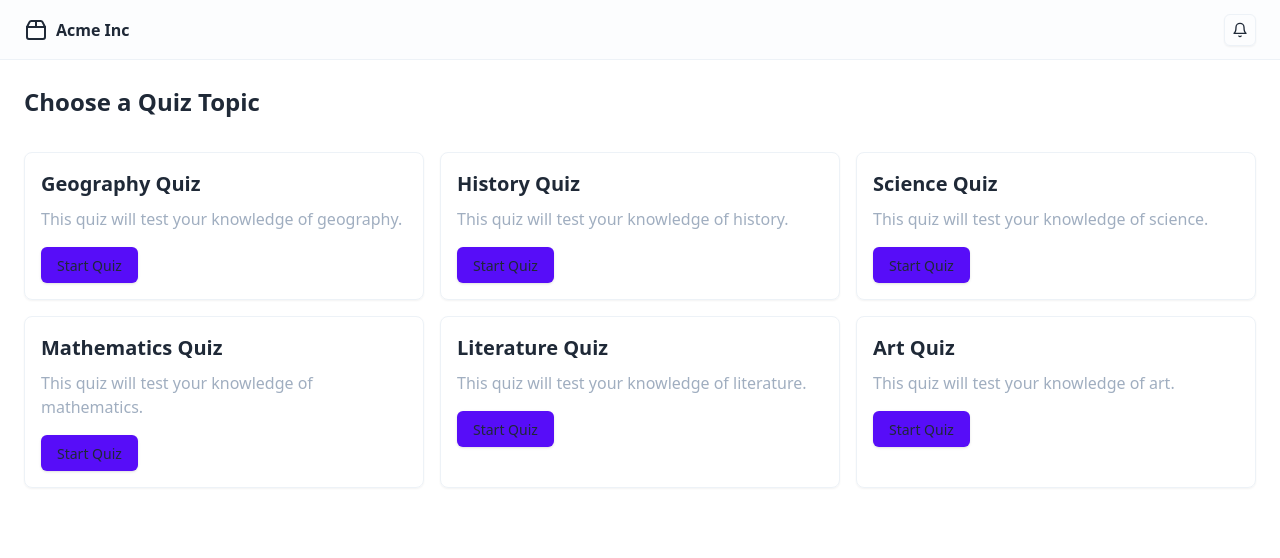
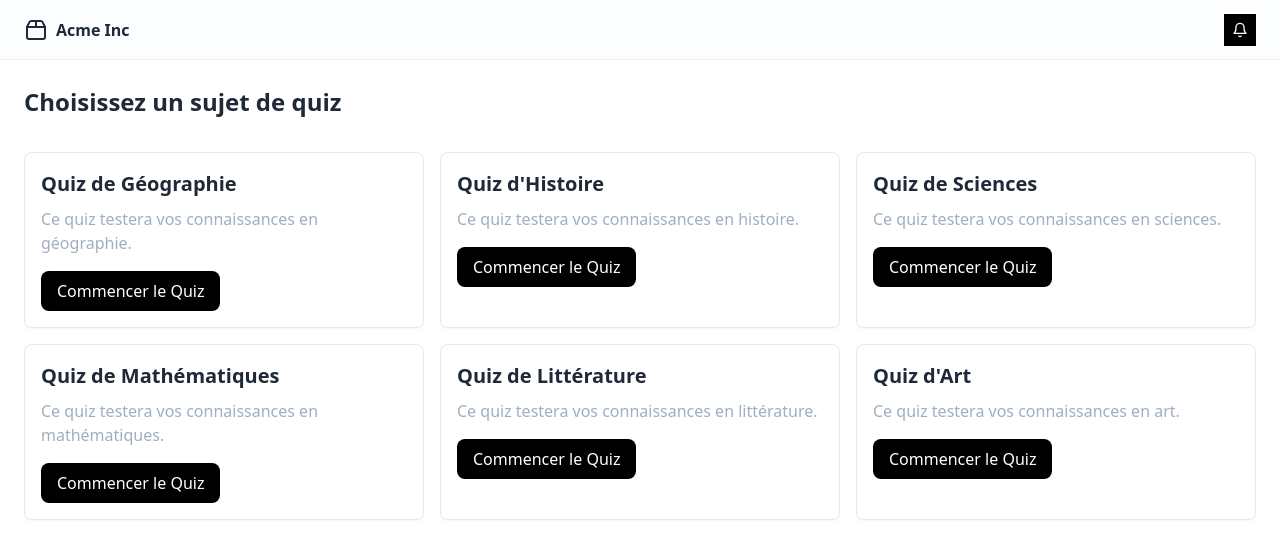
Before and after one commit to MartinetCl/react-IA, a Next.js app in the folder chat-front/: page /topics in a window 1280 px wide. Shown: the top 558 px of the page. Built offline with nearby package versions, Linux system fonts and the light colour scheme.

Commit message:
redirection page

```diff
--- a/chat-front/src/pages/room/index.tsx
+++ b/chat-front/src/pages/room/index.tsx
@@ -1,59 +1,53 @@
-
-import Link from "next/link"
-
-import { Button } from "@/components/ui/button"
-
+import Link from "next/link";
+import { useRouter } from "next/router"; // Importez useRouter de Next.js
 
 export default function Component() {
+    const router = useRouter(); // Utilisez le hook useRouter
+
+    // Fonction pour gérer la redirection
+    const handleStartQuiz = () => {
+        router.push('/Quizztimer'); // Redirigez vers la page /Quizztimer
+    };
+
     return (
         <div className="flex flex-col h-screen">
             <header className="flex h-[60px] items-center gap-4 border-b bg-gray-100/40 px-6 dark:bg-gray-800/40">
-                <Link className="flex items-center gap-2 font-semibold" href="#">
-                    <Package2Icon className="h-6 w-6" />
-                    <span className="">Quizz</span>
+                <Link href="#">
+                    <a className="flex items-center gap-2 font-semibold">
+                        <Package2Icon className="h-6 w-6" />
+                        <span>Acme Inc</span>
+                    </a>
                 </Link>
-                <Button className="ml-auto h-8 w-8" size="icon" variant="outline">
+                <button className="ml-auto h-8 w-8 bg-black text-white" onClick={handleStartQuiz}>
                     <BellIcon className="h-4 w-4" />
-                    <span className="sr-only">Toggle notifications</span>
-                </Button>
+                    <span className="sr-only">Notifications</span>
+                </button>
             </header>
             <main className="flex flex-1 flex-col gap-4 p-4 md:gap-8 md:p-6">
                 <div className="flex items-center">
-                    <h1 className="font-semibold text-lg md:text-2xl">Choissisez votre Room</h1>
+                    <h1 className="font-semibold text-lg md:text-2xl">Choisissez un sujet de quiz</h1>
                 </div>
                 <div className="grid grid-cols-1 md:grid-cols-2 lg:grid-cols-3 gap-4">
-                    <div className="border shadow-sm rounded-lg">
-                        <div className="p-4">
-                            <h2 className="text-xl font-semibold">Room privé</h2>
-                            <p className="mt-2 text-gray-500 dark:text-gray-400">Cette room est déstinez à des parties privées.</p>
-                            <br />
-                            <div>
-                                <label htmlFor="username" className="sr-only">Code </label>
-                                <input
-                                    id="username"
-                                    name="username"
-                                    type="text"
-                                    autoComplete="username"
-                                    required
-                                    className="appearance-none rounded-none relative block px-3 py-2 border border-gray-300 placeholder-gray-500 text-gray-900 rounded-t-md focus:outline-none focus:ring-indigo-500 focus:border-indigo-500 focus:z-10 sm:text-sm"
-                                    placeholder="Entrez votre code d'accés"
-                                />
-                                <Button className="mt-4">Accedez</Button>
+                    {[
+                        { title: "Quiz de Géographie", description: "Ce quiz testera vos connaissances en géographie." },
+                        { title: "Quiz d'Histoire", description: "Ce quiz testera vos connaissances en histoire." },
+                        { title: "Quiz de Sciences", description: "Ce quiz testera vos connaissances en sciences." },
+                        { title: "Quiz de Mathématiques", description: "Ce quiz testera vos connaissances en mathématiques." },
+                        { title: "Quiz de Littérature", description: "Ce quiz testera vos connaissances en littérature." },
+                        { title: "Quiz d'Art", description: "Ce quiz testera vos connaissances en art." }
+                    ].map((quiz, index) => (
+                        <div key={index} className="border border-solid shadow-sm rounded-lg border-gray-300 dark:border-gray-700 rounded-2xl">
+                            <div className="p-4">
+                                <h2 className="text-xl font-semibold">{quiz.title}</h2>
+                                <p className="mt-2 text-gray-500 dark:text-gray-400">{quiz.description}</p>
+                                <button className="mt-4 bg-black text-white py-2 px-4 rounded-lg" onClick={handleStartQuiz}>Commencer le Quiz</button>
                             </div>
                         </div>
-                    </div>
-                    <div className="border shadow-sm rounded-lg">
-                        <div className="p-4">
-                            <h2 className="text-xl font-semibold">Room publique (Aléatoire)</h2>
-                            <p className="mt-2 text-gray-500 dark:text-gray-400"> Cette room est déstinez à des parties publique et aléatoire.</p>
-                            <Button className="mt-4">Accedez</Button>
-                        </div>
-                    </div>
-
+                    ))}
                 </div>
             </main>
         </div>
-    )
+    );
 }
 
 function BellIcon(props: React.SVGProps<SVGSVGElement>) {
--- a/chat-front/src/pages/topics/index.tsx
+++ b/chat-front/src/pages/topics/index.tsx
@@ -1,77 +1,54 @@
 
-import Link from "next/link"
-import { Button } from "@/components/ui/button"
-
+import { useRouter } from "next/router"; // Importez useRouter de Next.js
 
 export default function Component() {
+  const router = useRouter();
+
+  // Fonction pour gérer la redirection
+  const handleStartQuiz = () => {
+    router.push('/Quizztimer');
+  };
+
   return (
     <div className="flex flex-col h-screen">
       <header className="flex h-[60px] items-center gap-4 border-b bg-gray-100/40 px-6 dark:bg-gray-800/40">
-        <Link className="flex items-center gap-2 font-semibold" href="#">
+        <a className="flex items-center gap-2 font-semibold cursor-pointer" onClick={() => router.push('/')}>
           <Package2Icon className="h-6 w-6" />
-          <span className="">Acme Inc</span>
-        </Link>
-        <Button className="ml-auto h-8 w-8" size="icon" variant="outline">
+          <span>Acme Inc</span>
+        </a>
+        <button className="ml-auto h-8 w-8 bg-black text-white flex justify-center items-center" onClick={handleStartQuiz}>
           <BellIcon className="h-4 w-4" />
-          <span className="sr-only">Toggle notifications</span>
-        </Button>
+          <span className="sr-only">Notifications</span>
+        </button>
       </header>
       <main className="flex flex-1 flex-col gap-4 p-4 md:gap-8 md:p-6">
         <div className="flex items-center">
-          <h1 className="font-semibold text-lg md:text-2xl">Choose a Quiz Topic</h1>
+          <h1 className="font-semibold text-lg md:text-2xl">Choisissez un sujet de quiz</h1>
         </div>
         <div className="grid grid-cols-1 md:grid-cols-2 lg:grid-cols-3 gap-4">
-          <div className="border shadow-sm rounded-lg">
-            <div className="p-4">
-              <h2 className="text-xl font-semibold">Geography Quiz</h2>
-              <p className="mt-2 text-gray-500 dark:text-gray-400">This quiz will test your knowledge of geography.</p>
-              <Button className="mt-4">Start Quiz</Button>
+          {[
+            { title: "Quiz de Géographie", description: "Ce quiz testera vos connaissances en géographie." },
+            { title: "Quiz d'Histoire", description: "Ce quiz testera vos connaissances en histoire." },
+            { title: "Quiz de Sciences", description: "Ce quiz testera vos connaissances en sciences." },
+            { title: "Quiz de Mathématiques", description: "Ce quiz testera vos connaissances en mathématiques." },
+            { title: "Quiz de Littérature", description: "Ce quiz testera vos connaissances en littérature." },
+            { title: "Quiz d'Art", description: "Ce quiz testera vos connaissances en art." }
+          ].map((quiz, index) => (
+            <div key={index} className="border border-solid shadow-sm rounded-lg border-gray-300 dark:border-gray-700 rounded-2xl">
+              <div className="p-4">
+                <h2 className="text-xl font-semibold">{quiz.title}</h2>
+                <p className="mt-2 text-gray-500 dark:text-gray-400">{quiz.description}</p>
+                <button className="mt-4 bg-black text-white py-2 px-4 rounded-lg" onClick={handleStartQuiz}>Commencer le Quiz</button>
+              </div>
             </div>
-          </div>
-          <div className="border shadow-sm rounded-lg">
-            <div className="p-4">
-              <h2 className="text-xl font-semibold">History Quiz</h2>
-              <p className="mt-2 text-gray-500 dark:text-gray-400">This quiz will test your knowledge of history.</p>
-              <Button className="mt-4">Start Quiz</Button>
-            </div>
-          </div>
-          <div className="border shadow-sm rounded-lg">
-            <div className="p-4">
-              <h2 className="text-xl font-semibold">Science Quiz</h2>
-              <p className="mt-2 text-gray-500 dark:text-gray-400">This quiz will test your knowledge of science.</p>
-              <Button className="mt-4">Start Quiz</Button>
-            </div>
-          </div>
-          <div className="border shadow-sm rounded-lg">
-            <div className="p-4">
-              <h2 className="text-xl font-semibold">Mathematics Quiz</h2>
-              <p className="mt-2 text-gray-500 dark:text-gray-400">
-                This quiz will test your knowledge of mathematics.
-              </p>
-              <Button className="mt-4">Start Quiz</Button>
-            </div>
-          </div>
-          <div className="border shadow-sm rounded-lg">
-            <div className="p-4">
-              <h2 className="text-xl font-semibold">Literature Quiz</h2>
-              <p className="mt-2 text-gray-500 dark:text-gray-400">This quiz will test your knowledge of literature.</p>
-              <Button className="mt-4">Start Quiz</Button>
-            </div>
-          </div>
-          <div className="border shadow-sm rounded-lg">
-            <div className="p-4">
-              <h2 className="text-xl font-semibold">Art Quiz</h2>
-              <p className="mt-2 text-gray-500 dark:text-gray-400">This quiz will test your knowledge of art.</p>
-              <Button className="mt-4">Start Quiz</Button>
-            </div>
-          </div>
+          ))}
         </div>
       </main>
     </div>
-  )
+  );
 }
 
-function BellIcon(props: React.SVGProps<SVGSVGElement>) {
+function BellIcon(props) {
   return (
     <svg
       {...props}
@@ -88,11 +65,10 @@ function BellIcon(props: React.SVGProps<SVGSVGElement>) {
       <path d="M6 8a6 6 0 0 1 12 0c0 7 3 9 3 9H3s3-2 3-9" />
       <path d="M10.3 21a1.94 1.94 0 0 0 3.4 0" />
     </svg>
-  )
+  );
 }
 
-
-function Package2Icon(props: React.SVGProps<SVGSVGElement>) {
+function Package2Icon(props) {
   return (
     <svg
       {...props}
@@ -110,5 +86,5 @@ function Package2Icon(props: React.SVGProps<SVGSVGElement>) {
       <path d="m3 9 2.45-4.9A2 2 0 0 1 7.24 3h9.52a2 2 0 0 1 1.8 1.1L21 9" />
       <path d="M12 3v6" />
     </svg>
-  )
+  );
 }
```
